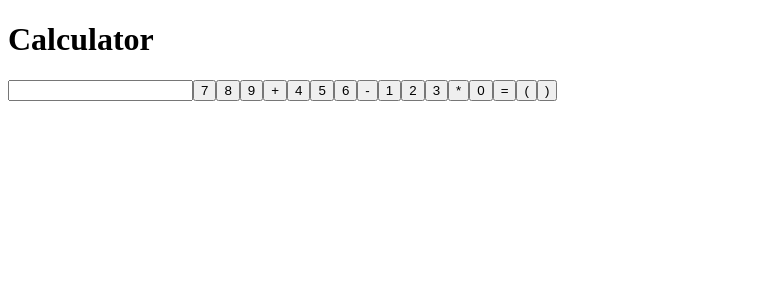
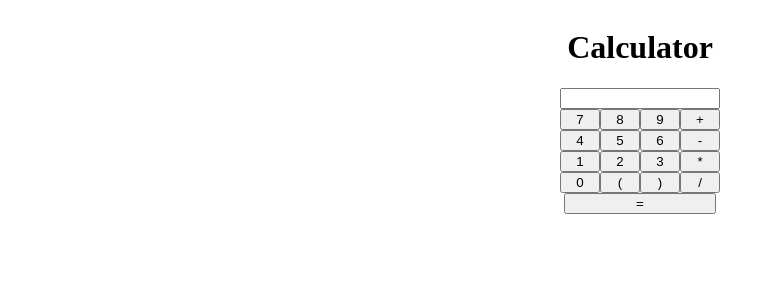
Before and after one commit to usuajiayako/calculator, a React (Create React App) app: page / in a window 1280 px wide. Shown: the top 300 px of the page, without its empty margins (0-775 px from the left). Built offline with nearby package versions, Linux system fonts and the light colour scheme.

Commit message:
built basic calculator functionality

```diff
--- a/src/App.css
+++ b/src/App.css
@@ -1,38 +1,17 @@
-.App {
-  text-align: center;
-}
-
-.App-logo {
-  height: 40vmin;
-  pointer-events: none;
-}
-
-@media (prefers-reduced-motion: no-preference) {
-  .App-logo {
-    animation: App-logo-spin infinite 20s linear;
-  }
-}
-
-.App-header {
-  background-color: #282c34;
-  min-height: 100vh;
+.calculator {
   display: flex;
   flex-direction: column;
   align-items: center;
-  justify-content: center;
-  font-size: calc(10px + 2vmin);
-  color: white;
 }
 
-.App-link {
-  color: #61dafb;
+.calc-row {
 }
 
-@keyframes App-logo-spin {
-  from {
-    transform: rotate(0deg);
-  }
-  to {
-    transform: rotate(360deg);
-  }
+button {
+  width: 40px;
 }
+
+input,
+#btneqls {
+  width: 152px;
+}
--- a/src/App.js
+++ b/src/App.js
@@ -1,68 +1,135 @@
-import "./App.css";
-import React from "react";
+import './App.css';
+import React from 'react';
 
 class App extends React.Component {
   state = {
-    displayText : "",
+    displayText: '',
     lookUp: {
-      btn1: "1",
-      btn2: "2",
-      btn3: "3",
-      btn4: "4",
-      btn5: "5",
-      btn6: "6",
-      btn7: "7",
-      btn8: "8",
-      btn9: "9",
-      btn0: "0",
-      btnmin: "-",
-      btnplus: "+",
-      btnmulti: "*",
-      btndiv: "/",
-      btnLeft: "(",
-      btnRight: ")",
+      btn1: '1',
+      btn2: '2',
+      btn3: '3',
+      btn4: '4',
+      btn5: '5',
+      btn6: '6',
+      btn7: '7',
+      btn8: '8',
+      btn9: '9',
+      btn0: '0',
+      btnmin: '-',
+      btnplus: '+',
+      btnmulti: '*',
+      btndiv: '/',
+      btnLeft: '(',
+      btnRight: ')'
     }
-  }
+  };
   render() {
     return (
-      <div>
+      <div class="calculator">
         <h1>Calculator</h1>
 
-        <input type="text" onChange={this.handleInput} value={this.state.displayText}></input>
+        <input
+          type="text"
+          onChange={this.handleInput}
+          value={this.state.displayText}
+          class="calc-row"
+        ></input>
         {/* 7, 8, 9, + */}
-        <button onClick={this.handleClick} id="btn7">7</button>
-        <button onClick={this.handleClick} id="btn8">8</button>
-        <button onClick={this.handleClick} id="btn9">9</button>
-        <button onClick={this.handleClick} id="btnplus">+</button>
+        <div class="calc-row">
+          <button onClick={this.handleClick} id="btn7">
+            7
+          </button>
+          <button onClick={this.handleClick} id="btn8">
+            8
+          </button>
+          <button onClick={this.handleClick} id="btn9">
+            9
+          </button>
+          <button onClick={this.handleClick} id="btnplus">
+            +
+          </button>
+        </div>
         {/* 4, 5, 6, - */}
-        <button onClick={this.handleClick} id="btn4">4</button>
-        <button onClick={this.handleClick} id="btn5">5</button>
-        <button onClick={this.handleClick} id="btn6">6</button>
-        <button onClick={this.handleClick} id="btnmin">-</button>
+        <div class="calc-row">
+          <button onClick={this.handleClick} id="btn4">
+            4
+          </button>
+          <button onClick={this.handleClick} id="btn5">
+            5
+          </button>
+          <button onClick={this.handleClick} id="btn6">
+            6
+          </button>
+          <button onClick={this.handleClick} id="btnmin">
+            -
+          </button>
+        </div>
         {/* 1, 2, 3, * */}
-        <button onClick={this.handleClick} id="btn1">1</button>
-        <button onClick={this.handleClick} id="btn2">2</button>
-        <button onClick={this.handleClick} id="btn3">3</button>
-        <button onClick={this.handleClick} id="btnmulti">*</button>
-        {/* 0, =, */}
-        <button onClick={this.handleClick} id="btn0">0</button>
-        <button onClick="dummy">=</button>
-        <button onClick={this.handleClick} id="btnLeft">(</button>
-        <button onClick={this.handleClick} id="btnRight">)</button>
+        <div class="calc-row">
+          <button onClick={this.handleClick} id="btn1">
+            1
+          </button>
+          <button onClick={this.handleClick} id="btn2">
+            2
+          </button>
+          <button onClick={this.handleClick} id="btn3">
+            3
+          </button>
+          <button onClick={this.handleClick} id="btnmulti">
+            *
+          </button>
+        </div>
+        {/* 0, /, */}
+        <div class="calc-row">
+          <button onClick={this.handleClick} id="btn0">
+            0
+          </button>
+          <button onClick={this.handleClick} id="btnLeft">
+            (
+          </button>
+          <button onClick={this.handleClick} id="btnRight">
+            )
+          </button>
+          <button onClick={this.handleClick} id="btndiv">
+            /
+          </button>
+        </div>
+        {/* = */}
+        <button onClick={this.handleSum} class="calc-row" id="btneqls">
+          =
+        </button>
       </div>
-    )
+    );
   }
-  handleClick = ({target: {id}}) => {
-    this.setState((currentState) => {
-      return { displayText : currentState.displayText + currentState.lookUp[id]}
-    })
-  }
+  handleClick = ({ target: { id } }) => {
+    this.setState(currentState => {
+      return {
+        displayText: currentState.displayText + currentState.lookUp[id]
+      };
+    });
+  };
 
-  displayText = () => {
+  handleSum = () => {
+    this.setState(currentState => {
+      const numRegex = /(\d+)[\D](\d+)/;
+      const symbolRegex = /\D/;
 
-  }
+      const x = +currentState.displayText.match(numRegex)[1];
+      const y = +currentState.displayText.match(numRegex)[2];
+      const symbol = currentState.displayText.match(symbolRegex)[0];
+
+      const calculation = this.binaryCalculate(x, y, symbol);
+
+      return { displayText: calculation };
+    });
+  };
+
+  binaryCalculate = (x, y, symbol) => {
+    if (symbol === '+') return x + y;
+    if (symbol === '-') return x - y;
+    if (symbol === '*') return x * y;
+    if (symbol === '/') return x / y;
+  };
 }
 
-
-
 export default App;
```
Also changed, not shown: 2 other files (tests, documents, lock files or other folders).
